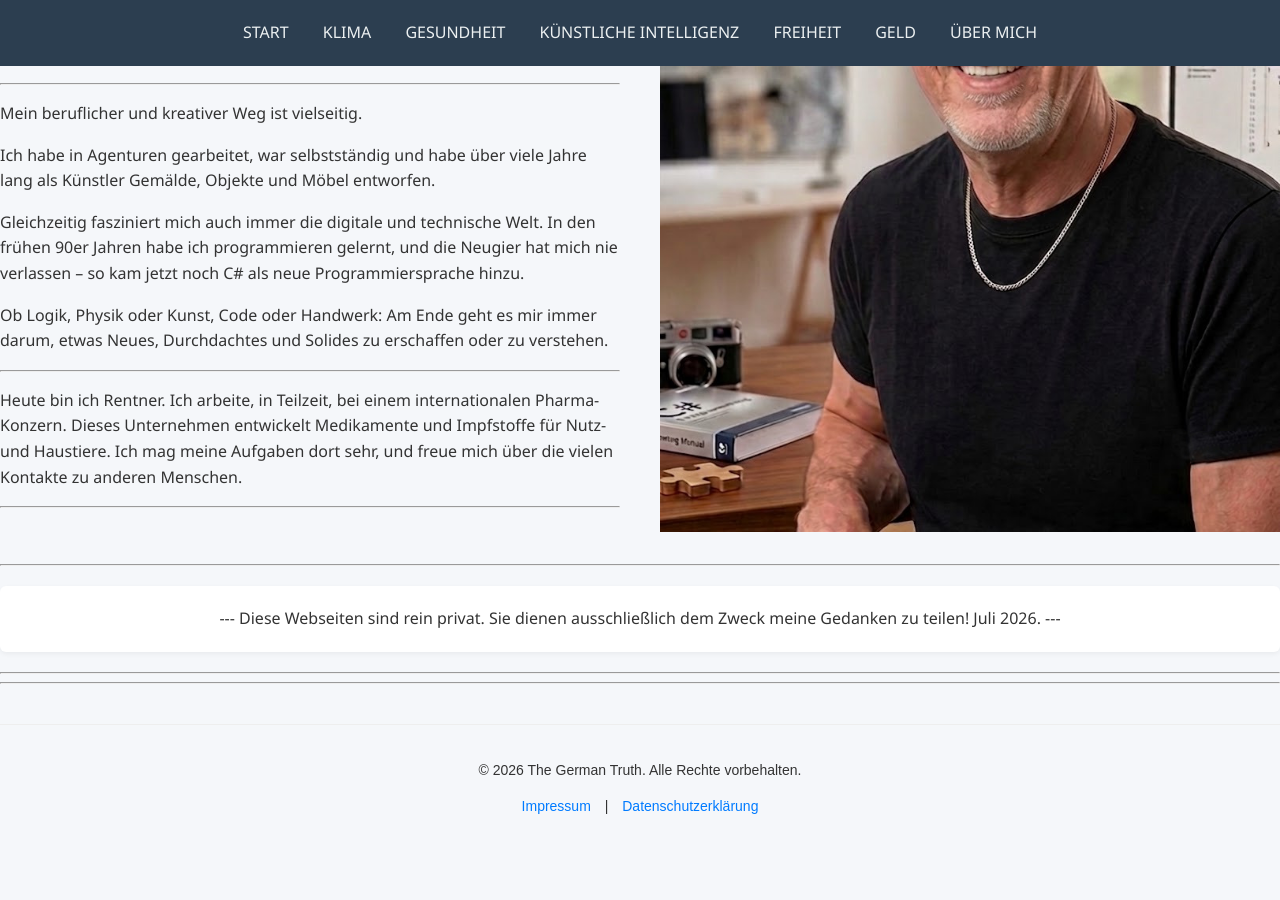
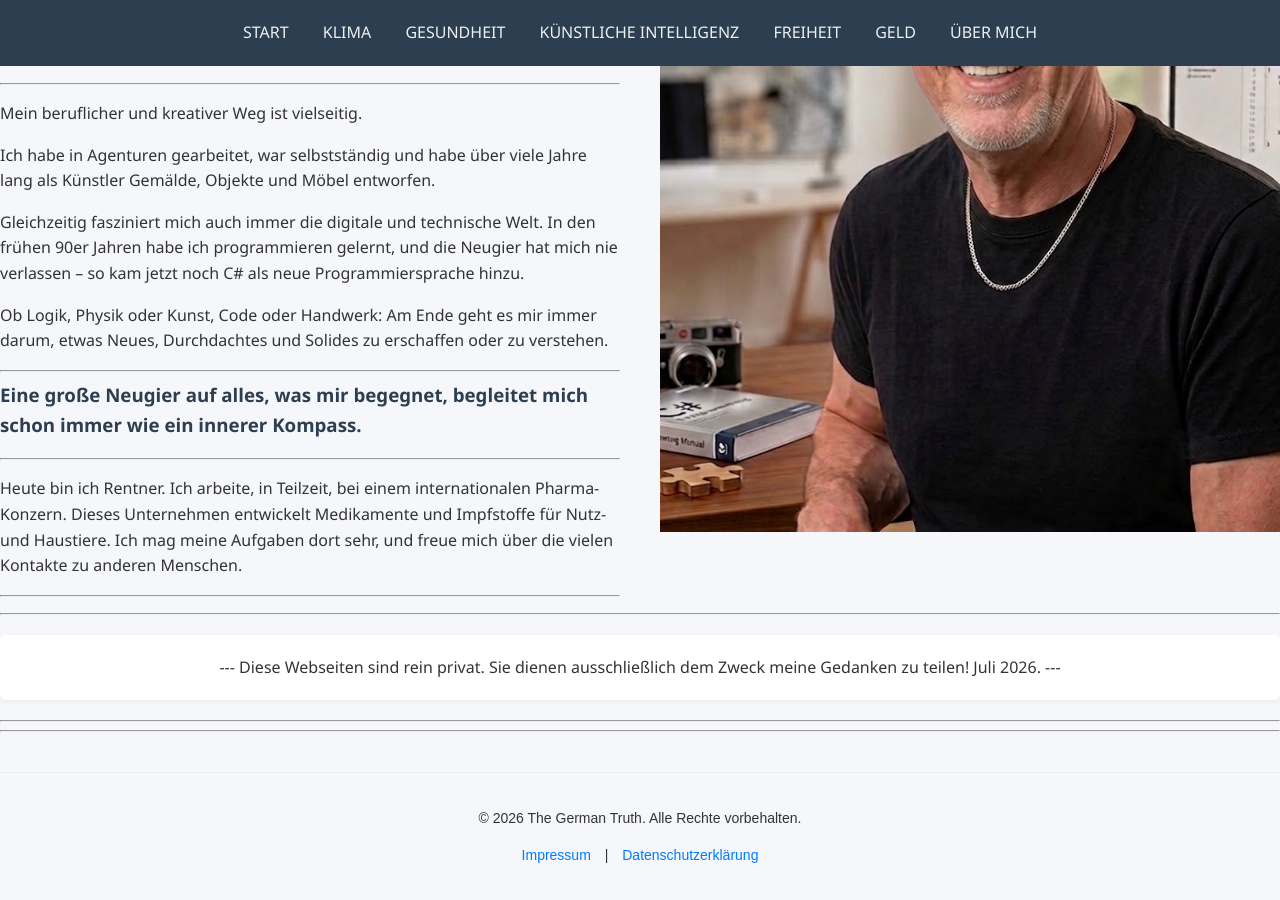
Before and after one commit to TheGermanTruth/TheGermanTruth, a Jekyll site: the page built from werichbin.md, in a window 1280 px wide and 900 px high, scrolled down 1407 px. Built offline with Jekyll 4.4.1, drawn with Linux system fonts in a browser that asks for light colours; before the commit the page ends 2258 px from its top, so only the background shows below that.

Commit message:
Update werichbin.md

```diff
--- a/werichbin.md
+++ b/werichbin.md
@@ -45,6 +45,9 @@ Ob Logik, Physik oder Kunst, Code oder Handwerk: Am Ende geht es mir immer darum
 Neues, Durchdachtes und Solides zu erschaffen oder zu verstehen.
 
 ---
+### Eine große Neugier auf alles, was mir begegnet, begleitet mich schon immer wie ein innerer Kompass.
+---
+
 Heute bin ich Rentner. Ich arbeite, in Teilzeit, bei einem internationalen Pharma-Konzern. Dieses Unternehmen entwickelt Medikamente und Impfstoffe für
 Nutz- und Haustiere. Ich mag meine Aufgaben dort sehr, und freue mich über die vielen Kontakte zu anderen Menschen.
 
```
